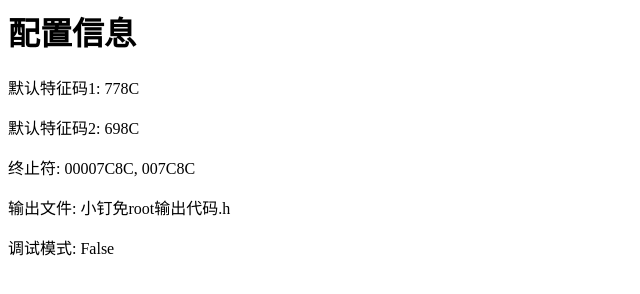
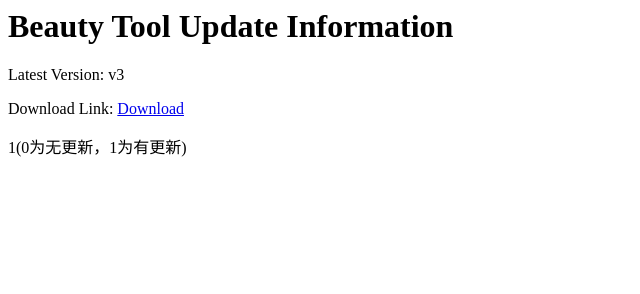
Before and after one commit to SmallNail886/hpjy, a plain HTML site: page index.html in a window 1280 px wide. Shown: the whole page, without its empty margins (0-640 px from the left). Drawn offline with Linux system fonts and the light colour scheme.

Commit message:
Update index.html

```diff
--- a/index.html
+++ b/index.html
@@ -1,10 +1,8 @@
 <html>
 <body>
-<h1>配置信息</h1>
-<p>默认特征码1: 778C</p>
-<p>默认特征码2: 698C</p>
-<p>终止符: 00007C8C, 007C8C</p>
-<p>输出文件: 小钉免root输出代码.h</p>
-<p>调试模式: False</p>
+    <h1>Beauty Tool Update Information</h1>
+    <p>Latest Version: v3</p>
+    <p>Download Link: <a href="http://baidu.com">Download</a></p>
+    <p>1(0为无更新，1为有更新)</p>
 </body>
 </html>
```
